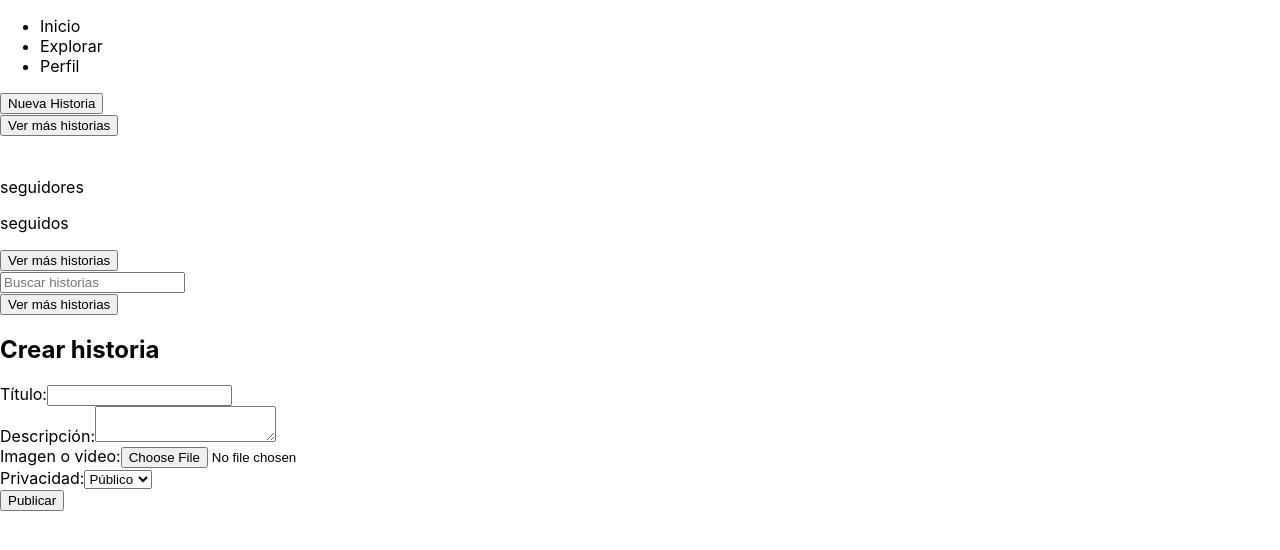
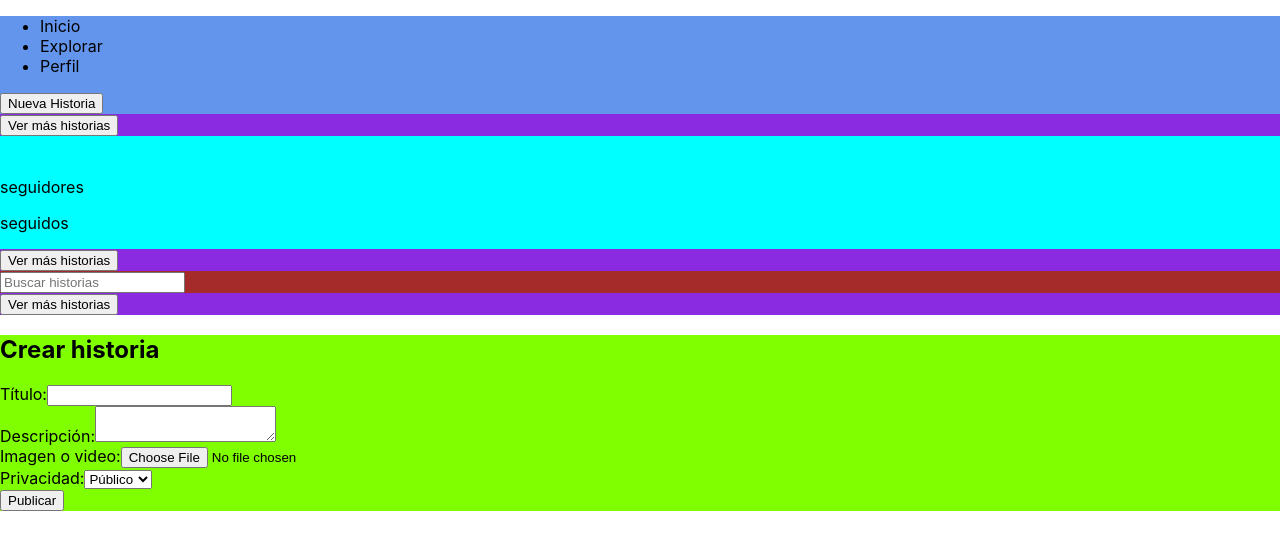
Before and after one commit to felipesagredo/foro-personal, a React (Create React App) app: page / in a window 1280 px wide. Both pictures are taken after typing "Sample", "Sample123", "Sample123" into the empty fields and a click on the button "Registrar". Shown: the top 550 px of the page. Built offline with nearby package versions, Linux system fonts and the light colour scheme.

Commit message:
Estilando contenido del perfil

```diff
--- /dev/null
+++ b/src/estilos/EstiloPerfil.css
@@ -0,0 +1,23 @@
+.perfil_contenedor{
+    background-color: aqua;
+}
+
+.feed_contenedor_1{
+    background-color: blueviolet;
+}
+
+.cstory_contenedor_1{
+    background-color: chartreuse;
+}
+
+.story_contenedor_1{
+    background-color: rgb(0, 165, 63);
+}
+
+.navbar_contenedor_1{
+    background-color: cornflowerblue;
+}
+
+.search_contenedor_1{
+    background-color: brown;
+}
--- a/src/funciones/CreateStory.js
+++ b/src/funciones/CreateStory.js
@@ -29,7 +29,7 @@ const CreateStory = ({ onCreateStory }) => {
   };
 
   return (
-    <div>
+    <div className="cstory_contenedor_1">
       <h2>Crear historia</h2>
       <form onSubmit={handleSubmit}>
         <label>
--- a/src/funciones/Feed.js
+++ b/src/funciones/Feed.js
@@ -1,4 +1,5 @@
 import React from 'react';
+import '../estilos/EstiloPerfil.css';
 
 function Feed(props) {
   const stories = props.stories.map(story => (
@@ -9,7 +10,7 @@ function Feed(props) {
   ));
 
   return (
-    <div>
+    <div className='feed_contenedor_1'>
       {stories}
       <button onClick={props.onLoadMore}>Ver más historias</button>
     </div>
--- a/src/funciones/Navbar.js
+++ b/src/funciones/Navbar.js
@@ -2,7 +2,7 @@ import React from 'react';
 
 function Navbar(props) {
   return (
-    <nav>
+    <nav className='navbar_contenedor_1'>
       <ul>
         <li>Inicio</li>
         <li>Explorar</li>
--- a/src/funciones/Profile.js
+++ b/src/funciones/Profile.js
@@ -1,9 +1,11 @@
 import React from 'react';
 import Feed from './Feed';
+import '../estilos/EstiloPerfil.css';
 
 function Profile(props) {
   return (
-    <div>
+    <div className='perfil_contenedor_0'>
+      <div className="perfil_contenedor">
         <img src={props.imageUrl} alt={props.name} />
         <h1>{props.name}</h1>
         <p>{props.description}</p>
@@ -11,6 +13,7 @@ function Profile(props) {
         <p>{props.following} seguidos</p>
         <Feed stories={props.stories} />
       </div>
+    </div>
   );
 }
 
--- a/src/funciones/Search.js
+++ b/src/funciones/Search.js
@@ -29,7 +29,7 @@ class Search extends React.Component {
       this.props.stories;
 
     return (
-      <div>
+      <div className='search_contenedor_1'>
         <form>
           <input type="text" placeholder="Buscar historias" value={this.state.searchTerm} onChange={this.handleInputChange} />
         </form>
--- a/src/funciones/Story.js
+++ b/src/funciones/Story.js
@@ -2,7 +2,7 @@ import React from 'react';
 
 function Story(props) {
   return (
-    <div>
+    <div className='story_contenedor_1'>
       <img src={props.imageUrl} alt={props.description} />
       <p>{props.description}</p>
       <button onClick={props.onAddComment}>Agregar comentario</button>
```
Lines whose indentation alone changed are shown as unchanged.
